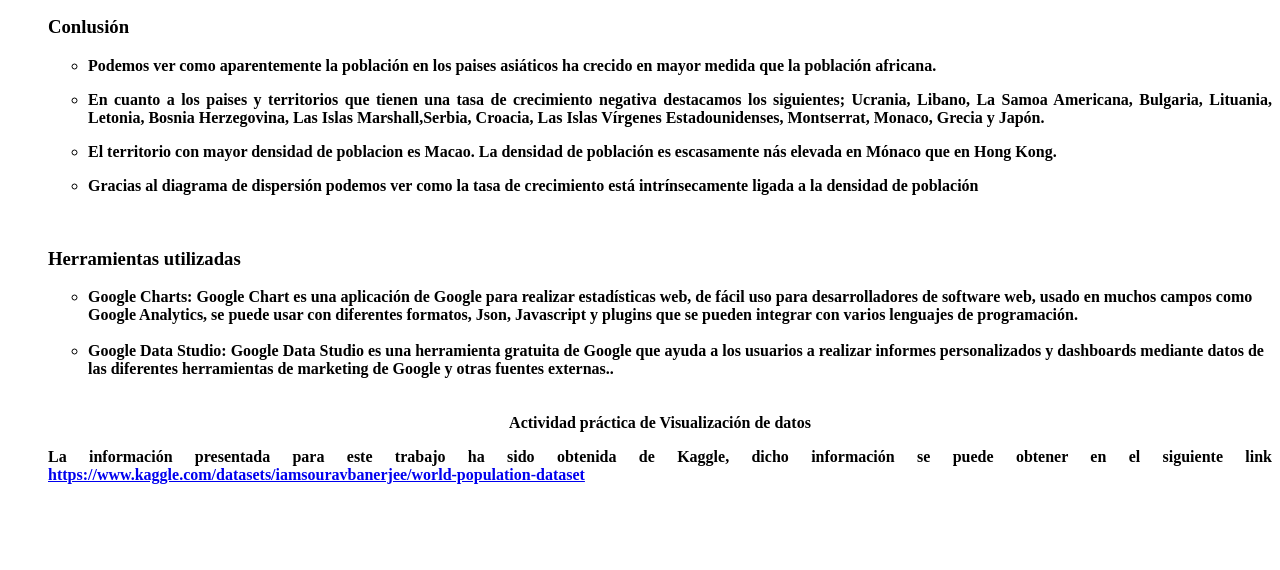
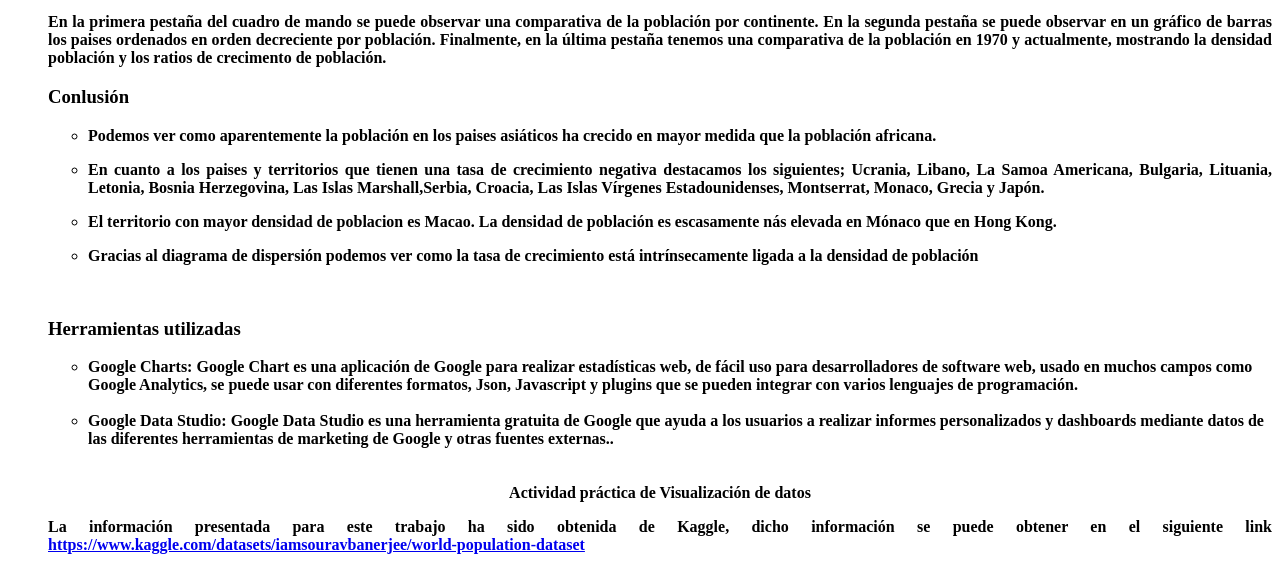
Before and after one commit to JuanCADIZ/actividad_visualizacion, a website: page index.html in a window 1280 px wide. Shown: the part 2362-2932 px from the top of the page. Before the commit the page ends 2862 px from the top, so only its background shows below. Drawn offline with Linux system fonts and the light colour scheme.

Commit message:
1 file modified

```diff
--- a/index.html
+++ b/index.html
@@ -91,6 +91,10 @@
       <p align="justify"><strong>Figura 3: </strong>Cuadro de mando (Google Data Studio)</p>
       <iframe width="600" height="450" src="https://lookerstudio.google.com/embed/reporting/d8b7f637-7dc0-47a2-b46b-69c8fd1d54ef/page/iY5ED" frameborder="0" style="border:0" allowfullscreen></iframe>
 
+      <p align="justify"> En la primera pestaña del cuadro de mando se puede observar una comparativa de la población por continente.
+      En la segunda pestaña se puede observar en un gráfico de barras los paises ordenados en orden decreciente por población.
+      Finalmente, en la última pestaña tenemos una comparativa de la población en 1970 y actualmente, mostrando la densidad población y los ratios de crecimento de población.  </p>
+
          <!-- CONCLUSION -->
 
   <div id="conclusion">
```
